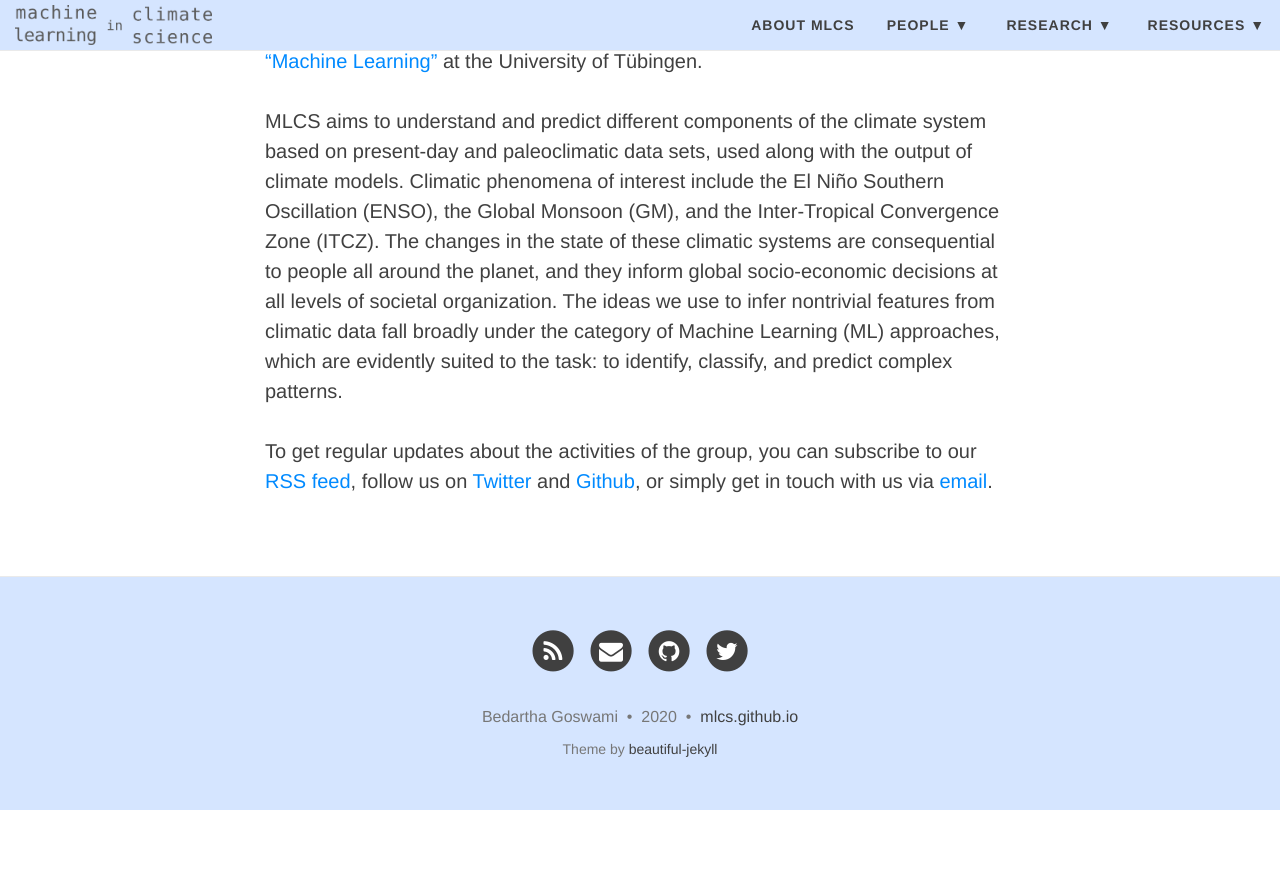
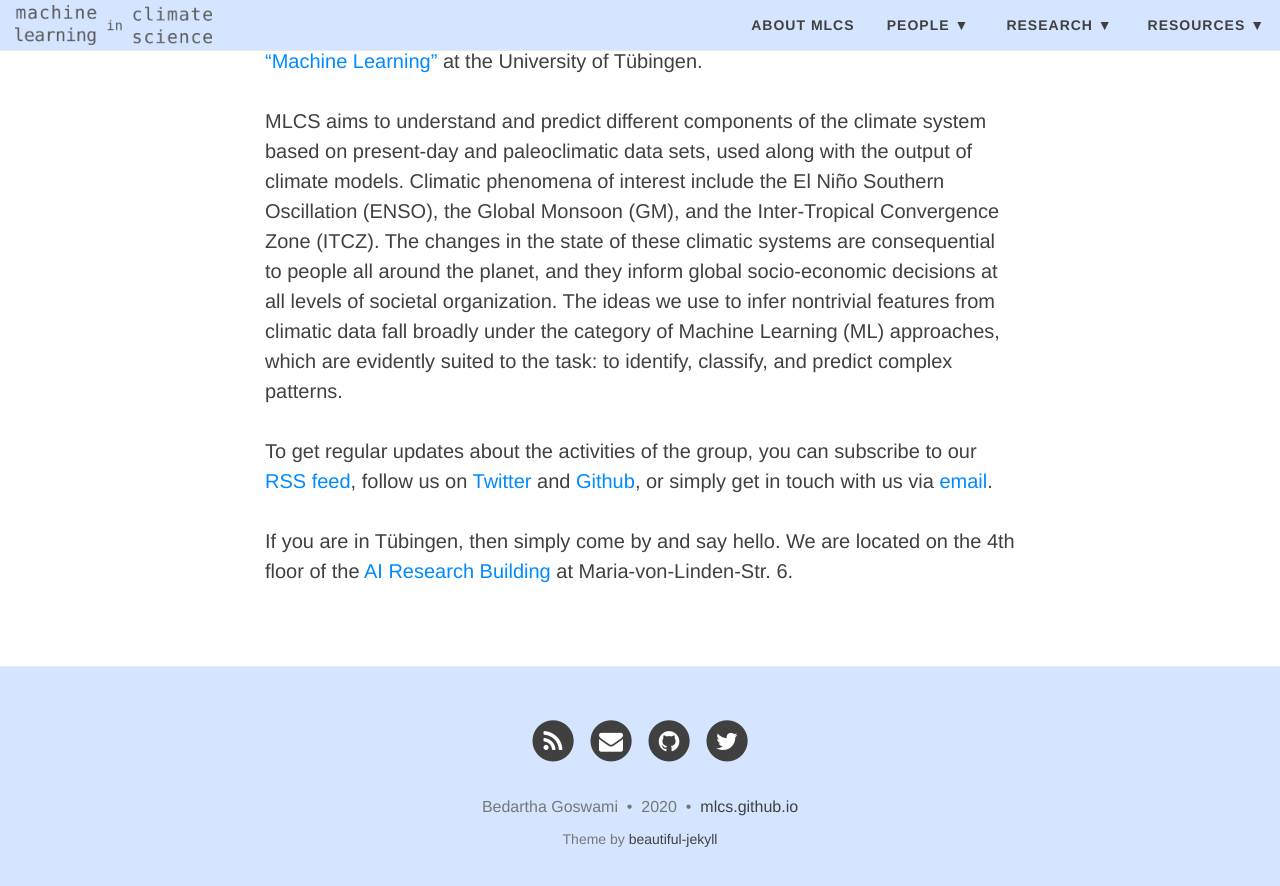
Before and after one commit to mlcs/mlcs.github.io, a Jekyll site: the page built from about-mlcs.md, in a window 1280 px wide and 900 px high, scrolled down 604 px. Shown: the top 886 px of the window. Built offline with Jekyll 4.4.1, drawn with Linux system fonts in a browser that asks for light colours; nearby versions of some CDN libraries; before the commit the page ends 1414 px from its top, so only the background shows below that.

Commit message:
update about page: add OSM link to MvL6

```diff
--- a/about-mlcs.md
+++ b/about-mlcs.md
@@ -30,3 +30,8 @@ subscribe to our [RSS feed](https://mlcs.github.io/feed.xml), follow us
 on [Twitter](https://twitter.com/MachineClimate) and
 [Github](https://github.com/mlcs), or simply get in touch with us via
 [email](mailto:machinelearning.climatescience@protonmail.com).
+
+If you are in Tübingen, then simply come by and say hello. We are
+located on the 4th floor of the [AI Research
+Building](https://www.openstreetmap.org/way/601132358) at
+Maria-von-Linden-Str. 6.
```
